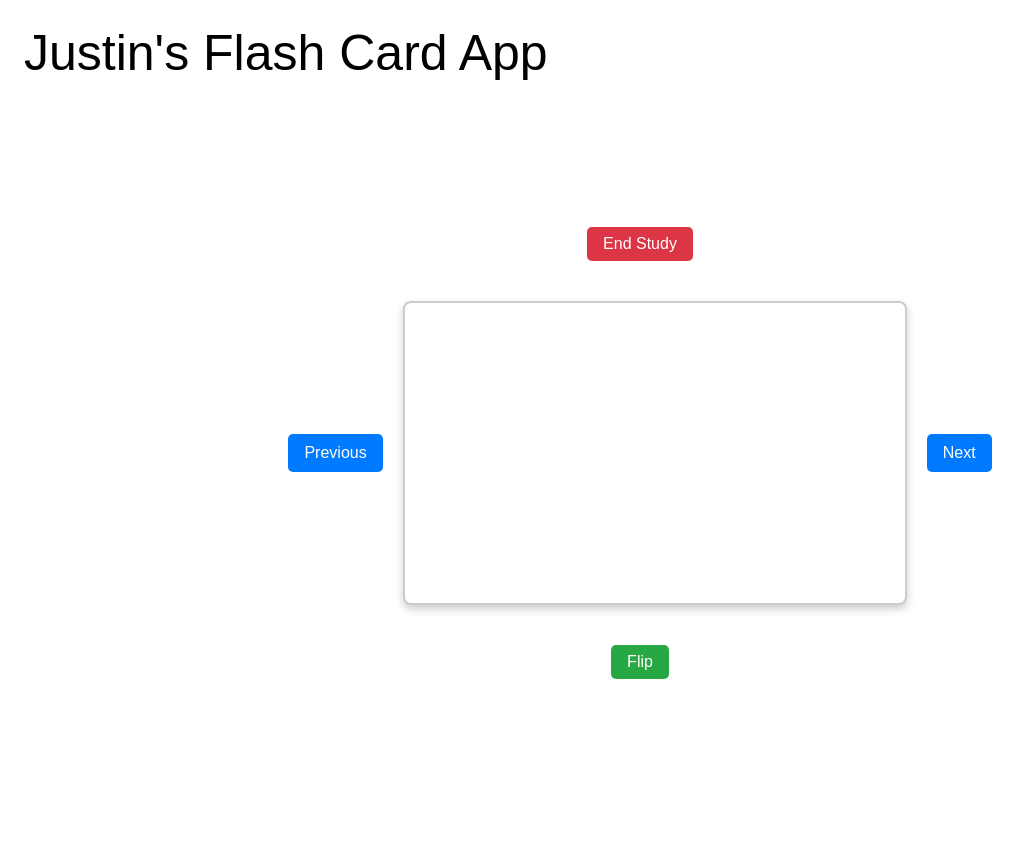
After one commit to Justin-Schultz-GHub/ls-py175_flash_cards, a Flask app: template templates/study.html in a window 1280 px wide. The commit adds this page. Shown: the whole page, without its empty margins (0-1030 px from the left). Run offline with Flask 3, Linux system fonts and the light colour scheme; the template is opened without the code that fills it, so the values that code supplies are empty.

Commit message:
Add functionality for studying decks with randomized order

```diff
--- a/app.py
+++ b/app.py
@@ -13,6 +13,7 @@ from flask import (
 import string
 import shutil
 import yaml
+import random
 
 app = Flask(__name__)
 app.secret_key='secret1'
@@ -177,5 +178,73 @@ def create_card(deck_folder):
     flash('Successfully created new card.', 'success')
     return redirect(url_for('display_deck', deck_folder=deck_folder))
 
+@app.route('/decks/<deck_folder>/study')
+def study_cards(deck_folder):
+    if 'study' not in session or session['study'].get('deck') != deck_folder:
+        data_dir = get_data_dir()
+        deck_path = get_deck_path(data_dir, deck_folder)
+        yaml_path = os.path.join(deck_path, 'cards.yml')
+
+        with open(yaml_path, 'r', encoding='utf-8') as file:
+            deck_data = yaml.safe_load(file)
+
+        random.shuffle(deck_data['cards'])
+
+        session['study'] = {
+            'deck': deck_folder,
+            'cards': deck_data['cards'],
+            'index': 0,
+            'side': 'front'
+        }
+
+    study = session['study']
+    card = study['cards'][study['index']]
+    side = study['side']
+
+    return render_template(
+                            'study.html',
+                            card=card,
+                            side=side,
+                            deck_folder=deck_folder,
+                            study_index = session['study']['index'],
+                            cards = session['study']['cards']
+                            )
+
+@app.route('/decks/<deck_folder>/study/flip')
+def flip_card(deck_folder):
+    if 'study' in session and session['study'].get('deck') == deck_folder:
+        session['study']['side'] = 'back' if session['study']['side'] == 'front' else 'front'
+        session.modified = True
+
+    return redirect(url_for('study_cards', deck_folder=deck_folder))
+
+@app.route('/decks/<deck_folder>/study/previous')
+def previous_card(deck_folder):
+    if 'study' in session and session['study'].get('deck') == deck_folder:
+        if session['study']['index'] > 0:
+            session['study']['index'] -= 1
+
+        session['study']['side'] = 'front'
+        session.modified = True
+
+    return redirect(url_for('study_cards', deck_folder=deck_folder))
+
+@app.route('/decks/<deck_folder>/study/next')
+def next_card(deck_folder):
+    if 'study' in session and session['study'].get('deck') == deck_folder:
+        if session['study']['index'] < len(session['study']['cards']):
+            session['study']['index'] += 1
+
+        session['study']['side'] = 'front'
+        session.modified = True
+
+    return redirect(url_for('study_cards', deck_folder=deck_folder))
+
+@app.route('/decks/<deck_folder>/study/end')
+def end_study(deck_folder):
+    session.pop('study', None)
+
+    return redirect(url_for('display_deck', deck_folder=deck_folder))
+
 if __name__ == "__main__":
     app.run(debug=True, port=8080)
--- a/static/stylesheets/application.css
+++ b/static/stylesheets/application.css
@@ -162,3 +162,86 @@ input[type="submit"] {
   max-width: 100%;
   vertical-align: middle;
 }
+
+.button-group {
+  float: right;
+  display: flex;
+  gap: 5px;
+}
+
+.study-container {
+  display: flex;
+  flex-direction: column;
+  align-items: center;
+  justify-content: center;
+  min-height: calc(100vh - 58px);
+  gap: 20px;
+}
+
+.card-row {
+  display: flex;
+  justify-content: center;
+  gap: 20px;
+  align-items: center;
+}
+
+.study-card {
+  display: flex;
+  flex-direction: column;
+  justify-content: center;
+  align-items: center;
+  background-color: #fff;
+  border: 2px solid #ccc;
+  border-radius: 8px;
+  box-shadow: 0 4px 8px rgba(0,0,0,0.2);
+  width: 500px;
+  height: 300px;
+  font-size: 1.4em;
+  text-align: center;
+}
+
+
+.nav-button {
+  padding: 10px 16px;
+  background-color: #007bff;
+  color: white;
+  text-decoration: none;
+  border-radius: 5px;
+}
+
+.nav-button:hover {
+  background-color: #0056b3;
+}
+
+.flip-card a {
+  display: inline-block;
+  padding: 8px 16px;
+  background-color: #28a745;
+  color: white;
+  text-decoration: none;
+  border-radius: 5px;
+  margin-top: 20px;
+}
+
+.flip-card a:hover {
+    background-color: #1e7e34;
+}
+
+.nav-button.disabled {
+  pointer-events: none;
+  opacity: 0.5;
+}
+
+.end-button {
+  display: inline-block;
+  margin-bottom: 20px;
+  padding: 8px 16px;
+  background-color: #dc3545;
+  color: white;
+  text-decoration: none;
+  border-radius: 5px;
+}
+
+.end-button:hover {
+  background-color: #a71d2a;
+}
--- a/templates/deck.html
+++ b/templates/deck.html
@@ -1,7 +1,11 @@
 {% extends 'layout.html' %}
 
 {% block content %}
-    <a href="{{ url_for('new_card', deck_folder=deck_folder) }}" class="button">New Card</a>
+    <div class="button-group">
+        <a href="{{ url_for('new_card', deck_folder=deck_folder) }}" class="button">New Card</a>
+        <a href="{{ url_for('study_cards', deck_folder=deck_folder) }}" class="button">Study</a>
+        <a href="{{ url_for('index') }}" class="button">View All Decks</a>
+    </div>
     <h2 id=deck-list-title>{{ deck_title | title }} Card List:</h2>
     <ul id='card-list'>
         {% for card in cards %}
--- /dev/null
+++ b/templates/study.html
@@ -0,0 +1,19 @@
+{% extends 'layout.html' %}
+
+{% block content %}
+    <div class="study-container">
+        <div class="end-study">
+            <a href="{{ url_for('end_study', deck_folder=deck_folder) }}" class="end-button">End Study</a>
+        </div>
+
+        <div class="card-row">
+            <a href="{{ url_for('previous_card', deck_folder=deck_folder) }}" class="nav-button {% if study_index == 0 %}disabled{% endif %}">Previous</a>
+            <div class="study-card">{{ card[side] }}</div>
+            <a href="{{ url_for('next_card', deck_folder=deck_folder) }}" class="nav-button {% if study_index == cards|length - 1 %}disabled{% endif %}">Next</a>
+        </div>
+
+        <div class="flip-card">
+            <a href="{{ url_for('flip_card', deck_folder=deck_folder) }}">Flip</a>
+        </div>
+    </div>
+{% endblock %}
```
